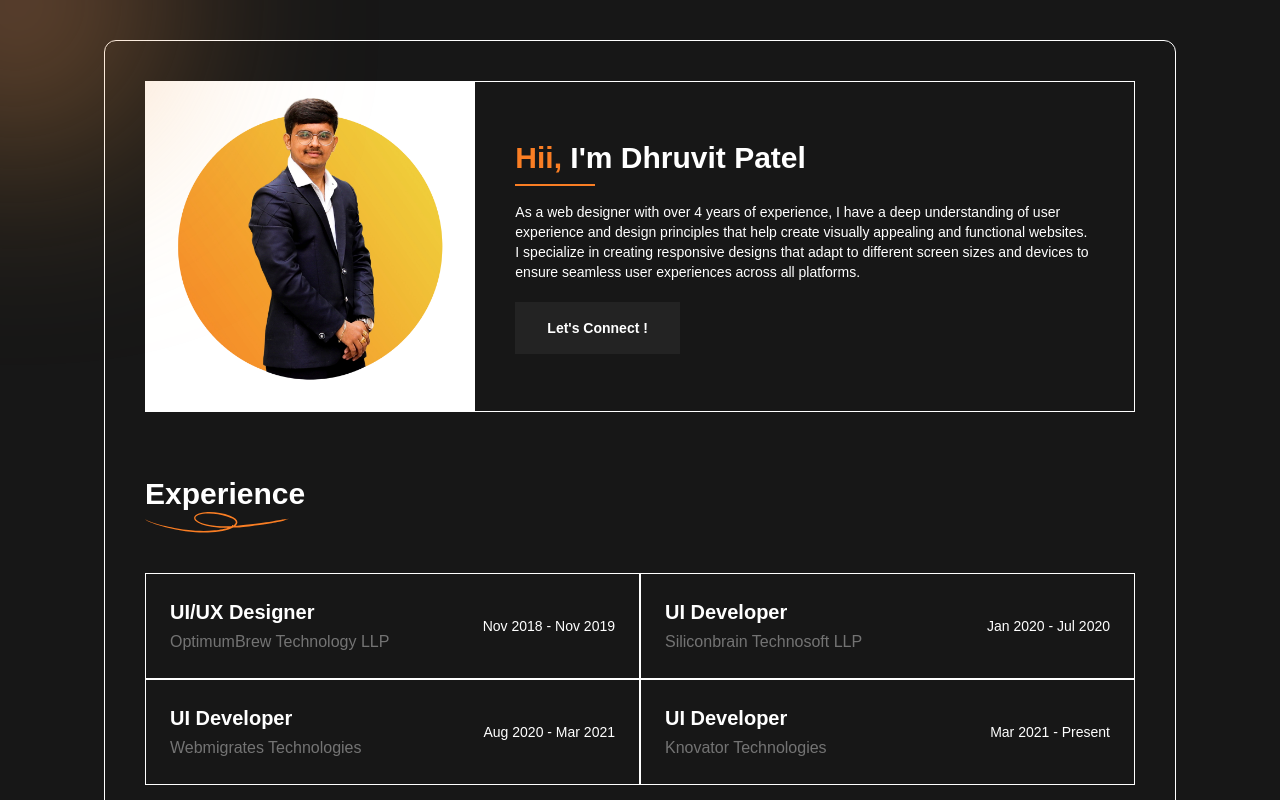
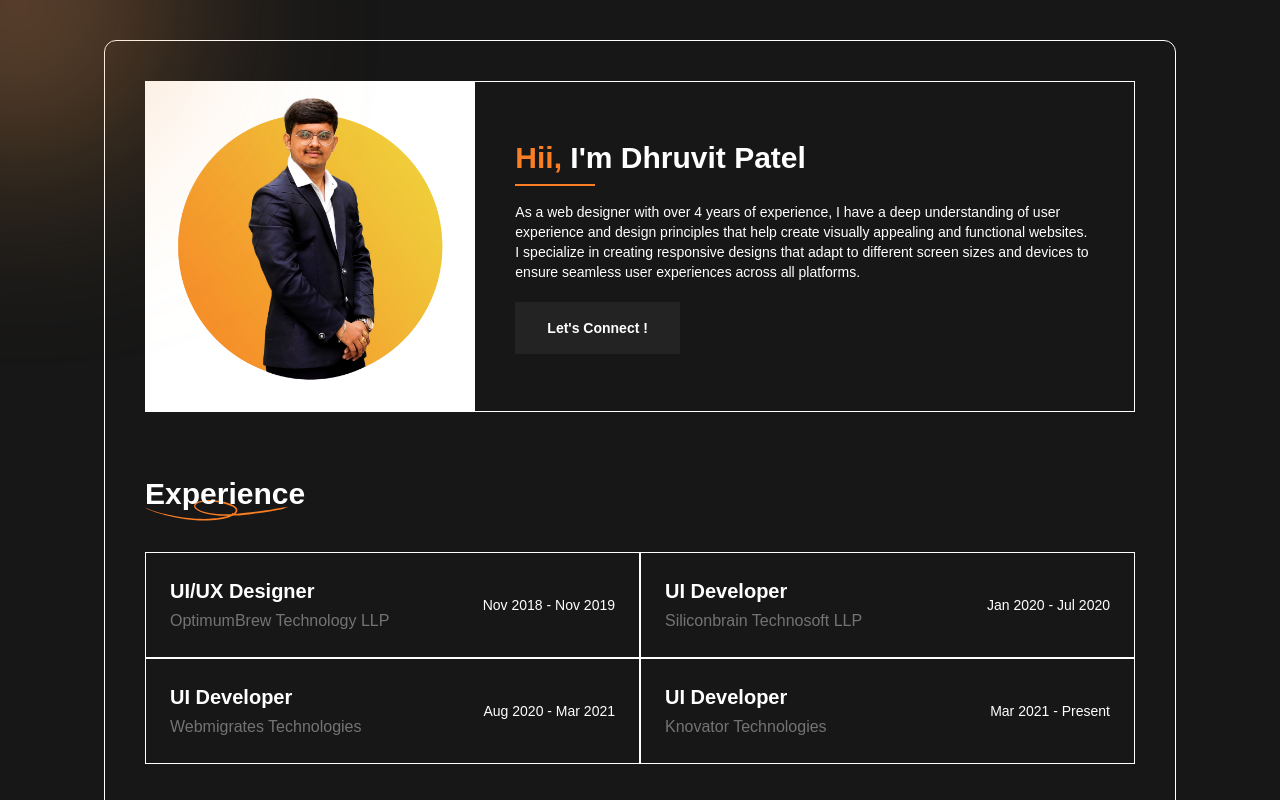
Before and after one commit to dhruvit560/dhruvitpatel, a Next.js app: page / in a window 1280 px wide. Shown: the top 800 px of the page. Built offline with nearby package versions, Linux system fonts and the light colour scheme.

Commit message:
title design change

```diff
--- a/icons/title-pattern.jsx
+++ b/icons/title-pattern.jsx
@@ -2,10 +2,10 @@ import React from "react";
 
 const TitlePattern = () => {
   return (
+    <div>
       <svg
         aria-hidden="true"
         viewBox="0 0 281 40"
-      className="absolute top-1/2 left-0"
         style={{ width: "9rem" }}
         preserveAspectRatio="none"
         fill="#FA7E24"
@@ -16,6 +16,7 @@ const TitlePattern = () => {
           d="M240.172 22.994c-8.007 1.246-15.477 2.23-31.26 4.114-18.506 2.21-26.323 2.977-34.487 3.386-2.971.149-3.727.324-6.566 1.523-15.124 6.388-43.775 9.404-69.425 7.31-26.207-2.14-50.986-7.103-78-15.624C10.912 20.7.988 16.143.734 14.657c-.066-.381.043-.344 1.324.456 10.423 6.506 49.649 16.322 77.8 19.468 23.708 2.65 38.249 2.95 55.821 1.156 9.407-.962 24.451-3.773 25.101-4.692.074-.104.053-.155-.058-.135-1.062.195-13.863-.271-18.848-.687-16.681-1.389-28.722-4.345-38.142-9.364-15.294-8.15-7.298-19.232 14.802-20.514 16.095-.934 32.793 1.517 47.423 6.96 13.524 5.033 17.942 12.326 11.463 18.922l-.859.874.697-.006c2.681-.026 15.304-1.302 29.208-2.953 25.845-3.07 35.659-4.519 54.027-7.978 9.863-1.858 11.021-2.048 13.055-2.145a61.901 61.901 0 0 0 4.506-.417c1.891-.259 2.151-.267 1.543-.047-.402.145-2.33.913-4.285 1.707-4.635 1.882-5.202 2.07-8.736 2.903-3.414.805-19.773 3.797-26.404 4.829Zm40.321-9.93c.1-.066.231-.085.29-.041.059.043-.024.096-.183.119-.177.024-.219-.007-.107-.079ZM172.299 26.22c9.364-6.058 5.161-12.039-12.304-17.51-11.656-3.653-23.145-5.47-35.243-5.576-22.552-.198-33.577 7.462-21.321 14.814 12.012 7.205 32.994 10.557 61.531 9.831 4.563-.116 5.372-.288 7.337-1.559Z"
         ></path>
       </svg>
+    </div>
   );
 };
 
--- a/widget/Title.jsx
+++ b/widget/Title.jsx
@@ -5,7 +5,7 @@ const Title = ({ text }) => {
   return (
     <div className="relative">
       <h2 className="relative z-[1] text-3xl font-bold">{text}</h2>
-      <div className="w-auto">
+      <div className="absolute top-6 left-0 w-auto">
         <TitlePattern />
       </div>
     </div>
```
Lines whose indentation alone changed are shown as unchanged.
